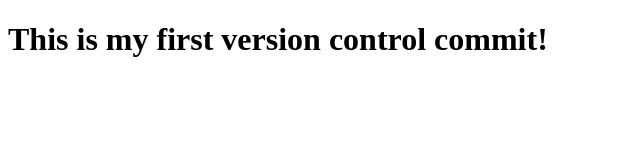
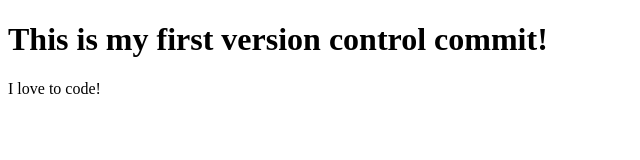
Before and after one commit to trixieo/intro-to-git, a plain HTML site: page index.html in a window 1280 px wide. Shown: the whole page, without its empty margins (0-640 px from the left). Drawn offline with Linux system fonts and the light colour scheme.

Commit message:
I added a new paragraph

```diff
--- a/index.html
+++ b/index.html
@@ -7,5 +7,6 @@
 </head>
 <body>
     <h1>This is my first version control commit!</h1>
+    <p>I love to code!</p>
 </body>
 </html>
```
